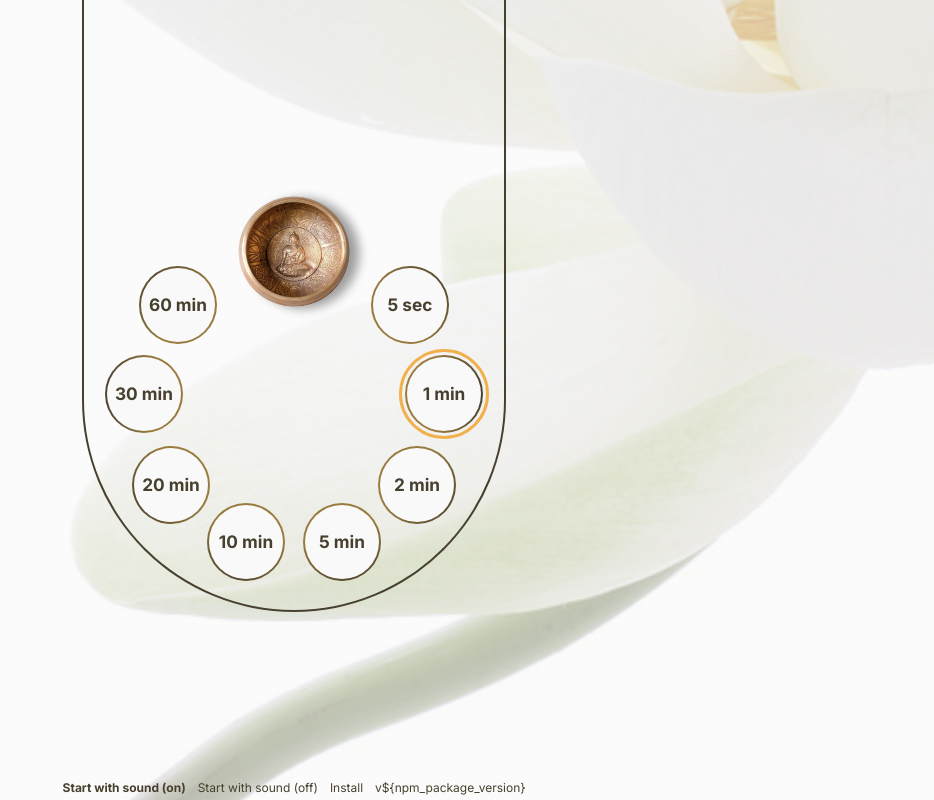
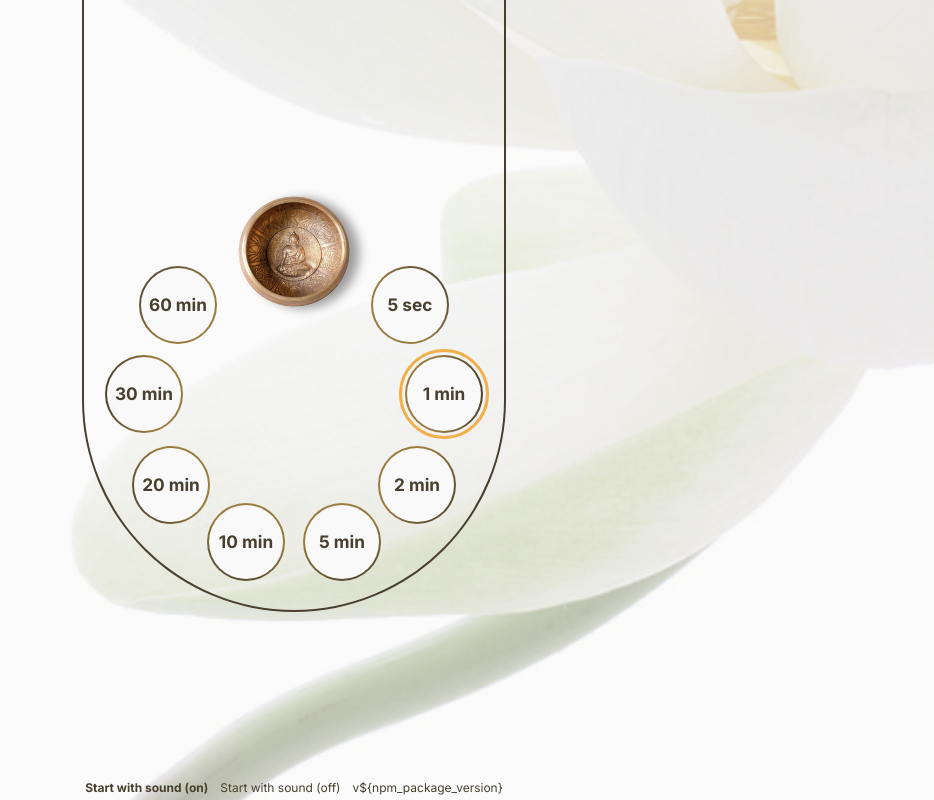
Before and after one commit to samueleiche/om.samueleiche.com, a Vue app: page / in a window 1280 px wide. Shown: the whole page, without its empty margins (346-1280 px from the left). Built offline with nearby package versions, Linux system fonts and the light colour scheme; no server answers.

Commit message:
use more conventional way to prompt install, add types

```diff
--- a/package.json
+++ b/package.json
@@ -1,6 +1,6 @@
 {
 	"name": "om",
-	"version": "1.4.5",
+	"version": "1.4.6",
 	"private": true,
 	"scripts": {
 		"dev": "vite",
--- a/src/components/views/menu/components/InstallButton.vue
+++ b/src/components/views/menu/components/InstallButton.vue
@@ -12,8 +12,8 @@ export default defineComponent({
 		FooterButton,
 	},
 	setup() {
-		const deferredPrompt = ref<any>(null)
-		const isVisible = ref(true)
+		const deferredPrompt = ref<BeforeInstallPromptEvent | null>(null)
+		const isVisible = ref(false)
 
 		window.addEventListener('beforeinstallprompt', (event) => {
 			event.preventDefault()
@@ -22,9 +22,15 @@ export default defineComponent({
 		})
 
 		async function promptInstall() {
-			const result = await deferredPrompt.value.prompt()
+			if (!deferredPrompt.value) {
+				return
+			}
+
+			deferredPrompt.value.prompt()
+			const { outcome } = await deferredPrompt.value.userChoice
+
 			deferredPrompt.value = null
-			isVisible.value = result.outcome !== 'accepted'
+			isVisible.value = outcome !== 'accepted'
 		}
 
 		return {
--- a/src/types/window.d.ts
+++ /dev/null
@@ -1,5 +0,0 @@
-export declare global {
-	interface Window {
-		gtag: (...params: unknown[]) => void
-	}
-}
```
Also changed, not shown: src/types/global.d.ts (added, +26 -0 lines), 1 other file (tests, documents, lock files or other folders).
